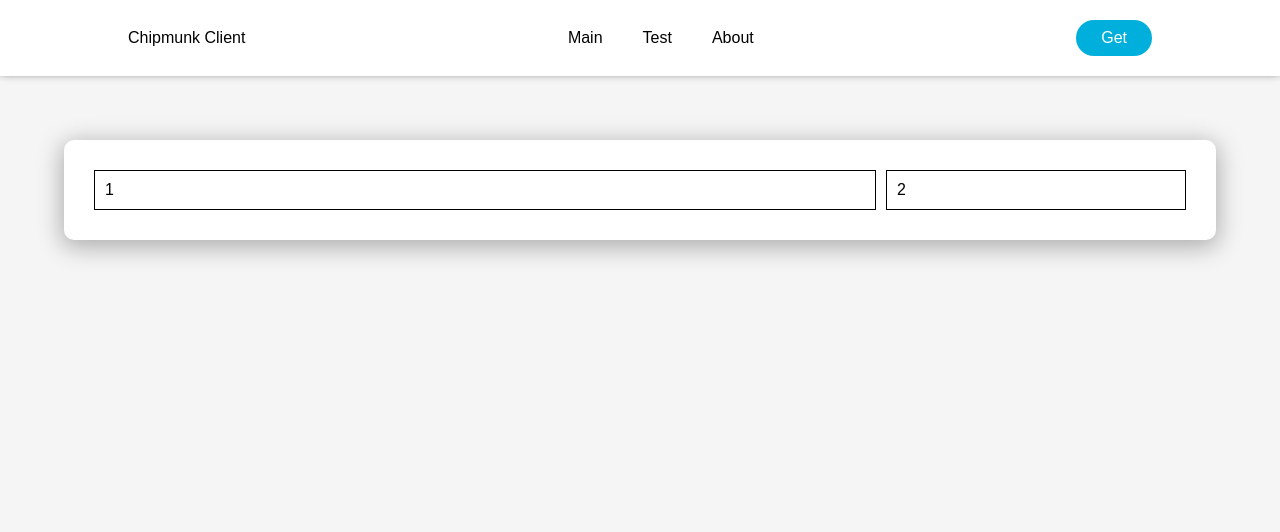
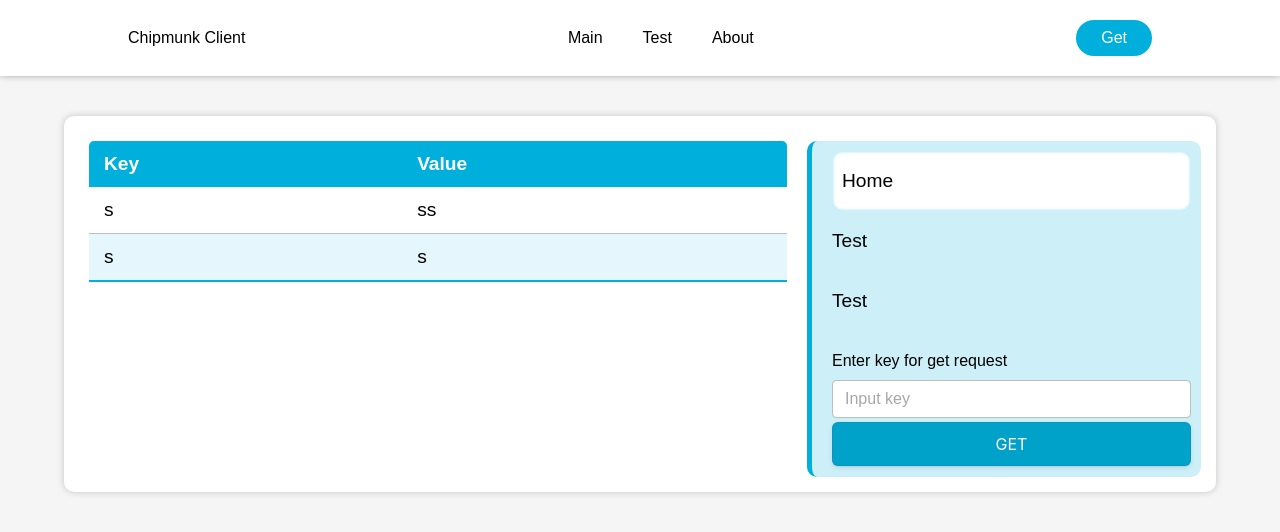
Before and after one commit to Rederikt/chipmunk_ui, a React app: page / in a window 1280 px wide. Shown: the top 532 px of the page. Built offline with nearby package versions, Linux system fonts and the light colour scheme.

Commit message:
Added sidebar and input field for GET req

```diff
--- a/src/components/Header/header.scss
+++ b/src/components/Header/header.scss
@@ -48,7 +48,7 @@ li, a {
 }
 
 
-button {
+.button_header {
   @include font-roboto-w(16px);
   padding: 9px 25px;
   background-color: rgb(0, 175, 219);
@@ -58,6 +58,6 @@ button {
   transition: all 0.3s ease 0s;
 }
 
-button:hover {
+.button_header:hover {
   background-color: rgba(0, 162, 202, 1);
 }
--- a/src/components/Header/index.js
+++ b/src/components/Header/index.js
@@ -12,7 +12,7 @@ export const Header = () => {
           <li><a href="#">About</a></li>
         </ul>
       </nav>
-      <a className='btn' href=""><button>Get</button></a>
+      <a className='btn' href=""><button className='button_header'>Get</button></a>
     </div>
   )
 }
--- a/src/containers/Main/index.js
+++ b/src/containers/Main/index.js
@@ -6,8 +6,55 @@ export const Main = () => {
   return (
     <div className="paper">
       <div className="flex-layout">
-        <div className="data-box">1</div>
-        <div className="menu-box">2</div>
+        <div className="data-box">
+          <table className="content-table">
+            <thead>
+              <tr>
+                <th>Key</th>
+                <th>Value</th>
+              </tr>
+            </thead>
+            <tbody>
+              <tr>
+                <td>s</td>
+                <td>ss</td>
+              </tr>
+              <tr>
+                <td>s</td>
+                <td>s</td>
+              </tr>
+            </tbody>
+          </table>
+        </div>
+        <div className="menu-box">
+          <ul>
+            <li className='active text'>
+              <a href="#">
+                <span className='icon'></span>
+                <span>Home</span>
+              </a>
+            </li>
+            <li className='text'>
+              <a href="#">
+                <span className='icon'></span>
+                <span>Test</span>
+              </a>
+            </li>
+            <li className='text'>
+              <a href="#">
+                <span className='icon'>Test</span>
+                <span className='title'></span>
+              </a>
+            </li>
+            <li className='text-field'>
+              <label htmlFor="input" className='text-field_label'>Enter key for get request</label>
+              <input type="text" name="input" id="input" className='text-field_input' placeholder='Input key' />
+            </li>
+            <li className='button-li'>
+              <button className='button-9'>GET</button>
+            </li>
+          </ul>
+        </div>
       </div>
     </div>
   )
--- a/src/containers/Main/main.scss
+++ b/src/containers/Main/main.scss
@@ -1,11 +1,12 @@
 .paper {
-  padding: 30px;
-  margin: 5%;
+  padding: 15px;
+  margin: 40px 5%;
   min-width: 320px;
   background-color: white;
   border-radius: 10px;
-  box-shadow: 0 5px 25px 2px rgba($color: #000000, $alpha: 0.3);
+  box-shadow: 0 0 7px 0 rgba($color: #000000, $alpha: 0.2);
 }
+
 .flex-layout {
   display: flex;
   flex-wrap: wrap;
@@ -13,16 +14,158 @@
   justify-content: space-between;
 }
 
+.button-9 {
+  appearance: button;
+  backface-visibility: hidden;
+  background-color: rgba(0, 162, 202, 1);
+  border-radius: 6px;
+  border-width: 0;
+  box-shadow: rgba(50, 50, 93, .1) 0 0 0 1px inset,rgba(50, 50, 93, .1) 0 2px 5px 0,rgba(0, 0, 0, .07) 0 1px 1px 0;
+  box-sizing: border-box;
+  color: #fff;
+  cursor: pointer;
+  font-family: -apple-system,system-ui,"Segoe UI",Roboto,"Helvetica Neue",Ubuntu,sans-serif;
+  font-size: 100%;
+  height: 44px;
+  line-height: 1.15;
+  outline: none;
+  overflow: hidden;
+  padding: 0 25px;
+  position: relative;
+  text-align: center;
+  text-transform: none;
+  transform: translateZ(0);
+  transition: all .2s,box-shadow .08s ease-in;
+  user-select: none;
+  -webkit-user-select: none;
+  touch-action: manipulation;
+  width: 100%;
+}
+
+.button-9:disabled {
+  cursor: default;
+}
+
+.button-9:focus {
+  box-shadow: rgba(50, 50, 93, .1) 0 0 0 1px inset, rgba(50, 50, 93, .2) 0 6px 15px 0, rgba(0, 0, 0, .1) 0 2px 2px 0, rgba(50, 151, 211, .3) 0 0 0 4px;
+}
+
 .data-box {
   padding: 10px;
   min-width: 320px;
   flex-grow:3;
-  border: 1px solid black;
 }
 
 .menu-box {
   flex-grow: 1;
   padding: 10px;
+  margin-top: 10px;
   min-width: 300px;
-  border: 1px solid black;
+  border-left: 5px solid rgb(0, 175, 219);
+  border-radius: 10px;
+  background: rgb(0, 175, 219, 0.2);
+
+  ul {
+    position: relative;
+    list-style: none;
+    padding-left: 10px;
+    li.text.active {
+      background:#ffffff;
+      border-radius: 10px;
+      padding-left: 10px;
+      box-shadow: inset 0 0 3px 1px rgb(0, 175, 219, 0.3);
+    }
+    li.text:hover {
+      transition: ease 0.5s;
+      padding-left: 10px;
+    }
+    li {
+      position: relative;
+      width: 100%;
+      height: 60px;
+      line-height: 30px;
+      white-space: nowrap;
+      padding-top: 15px;
+      padding-bottom: 30px;
+      a {
+        position: relative;
+        display: block;
+        text-decoration: none;
+        width: 100%;
+        font-size: 1.2em;
+      }
+    }
+  }
+
+  .text-field {
+    margin-bottom: 1rem;
+  }
+
+  .text-field_label {
+    display: block;
+    margin-bottom: 0.25rem;
+  }
+
+  .text-field_input {
+    display: block;
+    width: 100%;
+    height: calc(2.25rem + 2px);
+    padding: 0.375rem 0.75rem;
+    font-family: inherit;
+  font-size: 1rem;
+  font-weight: 400;
+  line-height: 1.5;
+  color: #212529;
+  background-color: #fff;
+  background-clip: padding-box;
+  border: 1px solid #bdbdbd;
+  border-radius: 0.25rem;
+  transition: border-color 0.15s ease-in-out, box-shadow 0.15s ease-in-out;
+  }
+
+  .text-field_input::placeholder {
+    color: #212529;
+    opacity: 0.4;
+  }
+
+  .text-field_input:focus {
+    color: #212529;
+    background-color: #fff;
+    border-color: rgb(0, 175, 219);
+    outline: 0;
+    box-shadow: 0 0 0 0.2rem rgb(0, 175, 219, 0.3);
+  }
+
 }
+
+.content-table {
+  border-radius: 5px 5px 0 0;
+  width: 100%;
+  overflow: hidden;
+  border-collapse: collapse;
+  font-size: 1.2em;
+  min-width: 320px;
+  thead {
+    tr {
+      background-color: rgb(0, 175, 219);
+      color: #ffffff;
+      text-align: left;
+      font-weight: bold;
+
+    }
+  }
+  tbody {
+    tr {
+      border-bottom: 1px solid rgb(190, 190, 190);
+    }
+    tr:nth-of-type(even) {
+      background-color: rgba(0, 175, 219, 0.1);
+    }
+    tr:last-of-type {
+      border-bottom: 2px solid rgb(0, 175, 219);
+    }
+  }
+  th, td {
+    padding: 12px 15px;
+  }
+}
```
